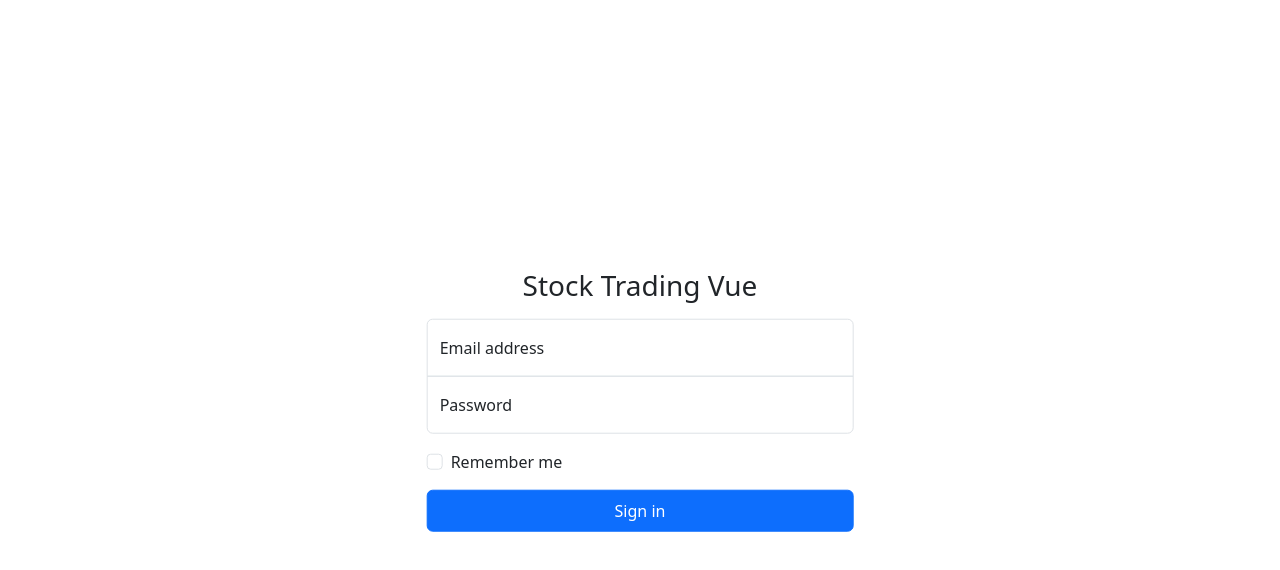
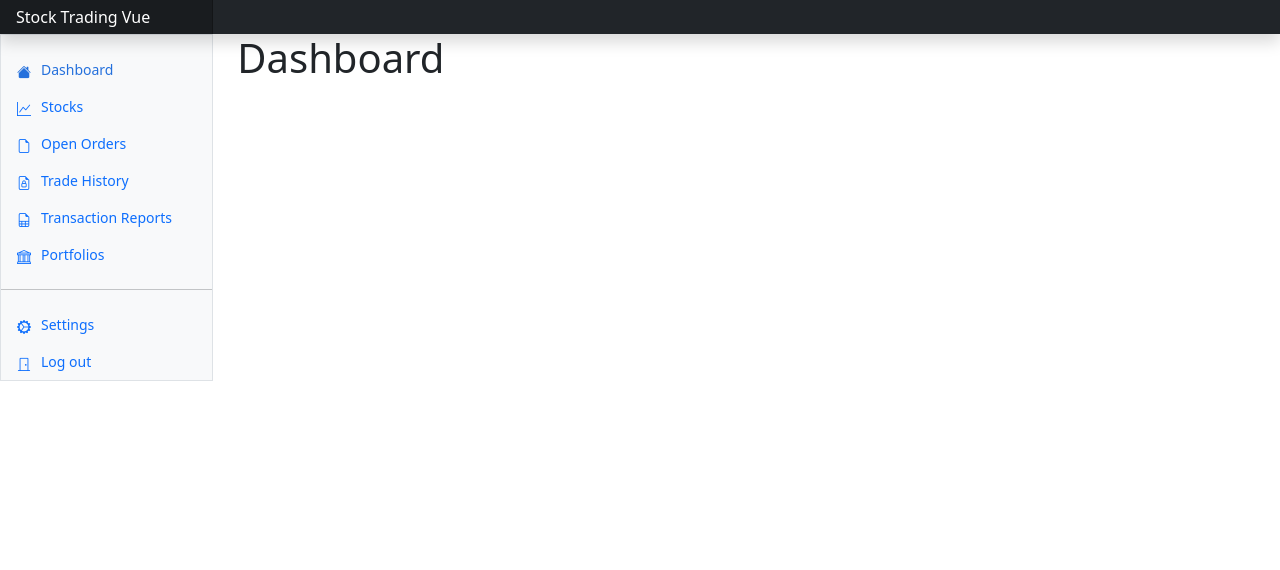
Before and after one commit to greatxam/stock-trading-vue, a Vue app in the folder src/stock-trading-vue/: page / in a window 1280 px wide. Shown: the top 570 px of the page. Built offline with nearby package versions, Linux system fonts and the light colour scheme.

Commit message:
v0.0.4 - Dashboard Layout
+ Dashboard layout
+ Header menu template
+ Sidebar menu template

#4

```diff
--- a/src/stock-trading-vue/static/StockTradingApp.vue
+++ b/src/stock-trading-vue/static/StockTradingApp.vue
@@ -1,8 +1,12 @@
 <script setup lang="ts">
+import DashboardView from './views/DashboardView.vue'
 import LoginView from './views/LoginView.vue'
 
+// TODO: authenticate user
+const is_authenticated = true;
 </script>
 
 <template>
-    <LoginView />
+    <DashboardView v-if="is_authenticated" />
+    <LoginView v-else />
 </template>
--- /dev/null
+++ b/src/stock-trading-vue/static/assets/dashboard.css
@@ -0,0 +1,48 @@
+.bi {
+  display: inline-block;
+  width: 1rem;
+  height: 1rem;
+}
+
+/*
+ * Sidebar
+ */
+
+@media (min-width: 768px) {
+  .sidebar .offcanvas-lg {
+    position: -webkit-sticky;
+    position: sticky;
+    top: 48px;
+  }
+  .navbar-search {
+    display: block;
+  }
+}
+
+.sidebar .nav-link {
+  font-size: .875rem;
+  font-weight: 500;
+}
+
+.sidebar .nav-link.active {
+  color: #2470dc;
+}
+
+.sidebar-heading {
+  font-size: .75rem;
+}
+
+/*
+ * Navbar
+ */
+
+.navbar-brand {
+  padding-top: .75rem;
+  padding-bottom: .75rem;
+  background-color: rgba(0, 0, 0, .25);
+  box-shadow: inset -1px 0 0 rgba(0, 0, 0, .25);
+}
+
+.navbar .form-control {
+  padding: .75rem 1rem;
+}
--- /dev/null
+++ b/src/stock-trading-vue/static/components/dashboard/Dashboard.vue
@@ -0,0 +1,3 @@
+<template>
+    <h1>Dashboard</h1>
+</template>
--- /dev/null
+++ b/src/stock-trading-vue/static/components/header/HeaderMenu.vue
@@ -0,0 +1,22 @@
+<template>
+    <header class="navbar sticky-top bg-dark flex-md-nowrap p-0 shadow" data-bs-theme="dark">
+        <a class="navbar-brand col-md-3 col-lg-2 me-0 px-3 fs-6 text-white" href="#">Stock Trading Vue</a>
+
+        <ul class="navbar-nav flex-row d-md-none">
+            <li class="nav-item text-nowrap">
+                <button class="nav-link px-3 text-white" type="button" data-bs-toggle="collapse" data-bs-target="#navbarSearch" aria-controls="navbarSearch" aria-expanded="false" aria-label="Toggle search">
+                    <svg class="bi"><use xlink:href="#search"/></svg>
+                </button>
+            </li>
+            <li class="nav-item text-nowrap">
+                <button class="nav-link px-3 text-white" type="button" data-bs-toggle="offcanvas" data-bs-target="#sidebarMenu" aria-controls="sidebarMenu" aria-expanded="false" aria-label="Toggle navigation">
+                    <svg class="bi"><use xlink:href="#list"/></svg>
+                </button>
+            </li>
+        </ul>
+
+        <div id="navbarSearch" class="navbar-search w-100 collapse">
+            <input class="form-control w-100 rounded-0 border-0" type="text" placeholder="Search" aria-label="Search">
+        </div>
+    </header>
+</template>
--- /dev/null
+++ b/src/stock-trading-vue/static/components/sidebar/SidebarMenu.vue
@@ -0,0 +1,67 @@
+<template>
+    <div class="sidebar border border-right col-md-3 col-lg-2 p-0 bg-body-tertiary">
+        <div class="offcanvas-md offcanvas-end bg-body-tertiary" tabindex="-1" id="sidebarMenu" aria-labelledby="sidebarMenuLabel">
+        <div class="offcanvas-header">
+            <h5 class="offcanvas-title" id="sidebarMenuLabel">Company name</h5>
+            <button type="button" class="btn-close" data-bs-dismiss="offcanvas" data-bs-target="#sidebarMenu" aria-label="Close"></button>
+        </div>
+        <div class="offcanvas-body d-md-flex flex-column p-0 pt-lg-3 overflow-y-auto">
+            <ul class="nav flex-column">
+                <li class="nav-item">
+                    <a class="nav-link d-flex align-items-center gap-2 active" aria-current="page" href="#">
+                        <i class="bi bi-house-fill"></i>
+                        Dashboard
+                    </a>
+                </li>
+                <li class="nav-item">
+                    <a class="nav-link d-flex align-items-center gap-2" href="#">
+                        <i class="bi bi-graph-up"></i>
+                        Stocks
+                    </a>
+                </li>
+                <li class="nav-item">
+                    <a class="nav-link d-flex align-items-center gap-2" href="#">
+                        <i class="bi bi-file-earmark"></i>
+                        Open Orders
+                    </a>
+                </li>
+                <li class="nav-item">
+                    <a class="nav-link d-flex align-items-center gap-2" href="#">
+                        <i class="bi bi-file-earmark-lock"></i>
+                        Trade History
+                    </a>
+                </li>
+                <li class="nav-item">
+                    <a class="nav-link d-flex align-items-center gap-2" href="#">
+                        <i class="bi bi-file-earmark-spreadsheet"></i>
+                        Transaction Reports
+                    </a>
+                </li>
+                <li class="nav-item">
+                    <a class="nav-link d-flex align-items-center gap-2" href="#">
+                        <i class="bi bi-bank"></i>
+                        Portfolios
+                    </a>
+                </li>
+            </ul>
+
+            <hr class="my-3">
+
+            <ul class="nav flex-column mb-auto">
+                <li class="nav-item">
+                    <a class="nav-link d-flex align-items-center gap-2" href="#">
+                        <i class="bi bi-gear-wide-connected"></i>
+                        Settings
+                    </a>
+                </li>
+                <li class="nav-item">
+                    <a class="nav-link d-flex align-items-center gap-2" href="#">
+                        <i class="bi bi-door-closed"></i>
+                        Log out
+                    </a>
+                </li>
+            </ul>
+        </div>
+        </div>
+    </div>
+</template>
--- a/src/stock-trading-vue/static/router/index.ts
+++ b/src/stock-trading-vue/static/router/index.ts
@@ -1,6 +1,6 @@
 import { createRouter, createWebHistory } from 'vue-router'
-import HomeView from '../views/HomeView.vue'
 import Login from '../components/user/Login.vue'
+import Dashboard from '../components/dashboard/Dashboard.vue'
 
 const router = createRouter({
   history: createWebHistory(import.meta.env.BASE_URL),
@@ -12,8 +12,8 @@ const router = createRouter({
     },
     {
       path: '/',
-      name: 'home',
-      component: HomeView
+      name: 'dashboard',
+      component: Dashboard
     },
     {
       path: '/about',
--- /dev/null
+++ b/src/stock-trading-vue/static/views/DashboardView.vue
@@ -0,0 +1,21 @@
+<script setup lang="ts">
+import { RouterView } from 'vue-router';
+import HeaderMenu from '../components/header/HeaderMenu.vue';
+import SidebarMenu from '../components/sidebar/SidebarMenu.vue';
+</script>
+
+<template>
+    <HeaderMenu />
+
+    <div class="container-fluid">
+        <div class="row">
+            <SidebarMenu />
+
+            <main class="col-md-9 ms-sm-auto col-lg-10 px-md-4">
+                <RouterView />
+            </main>
+        </div>
+    </div>
+</template>
+
+<style src="../assets/dashboard.css"></style>
```
Also changed, not shown: 1 other file (tests, documents, lock files or other folders).
